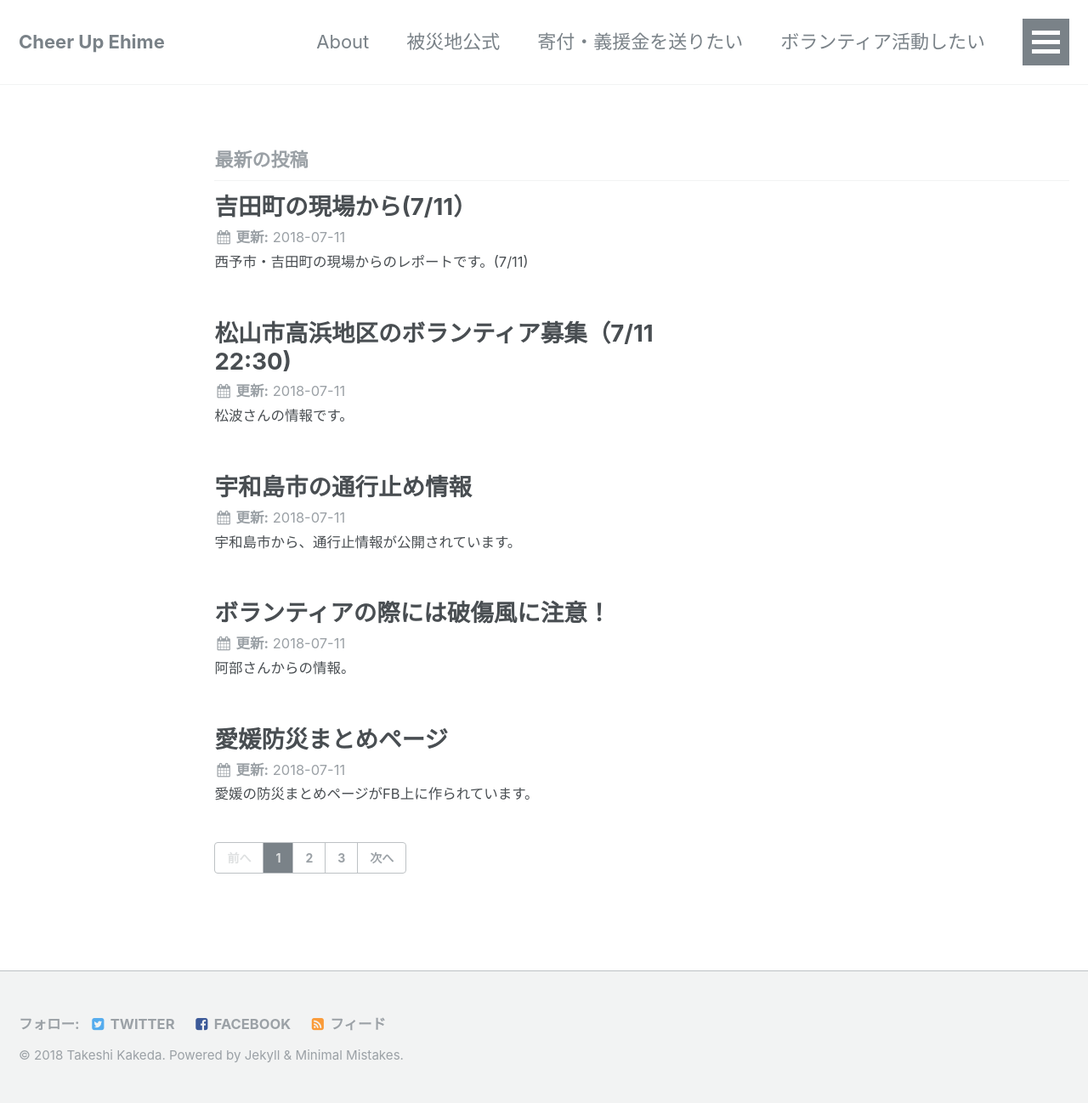
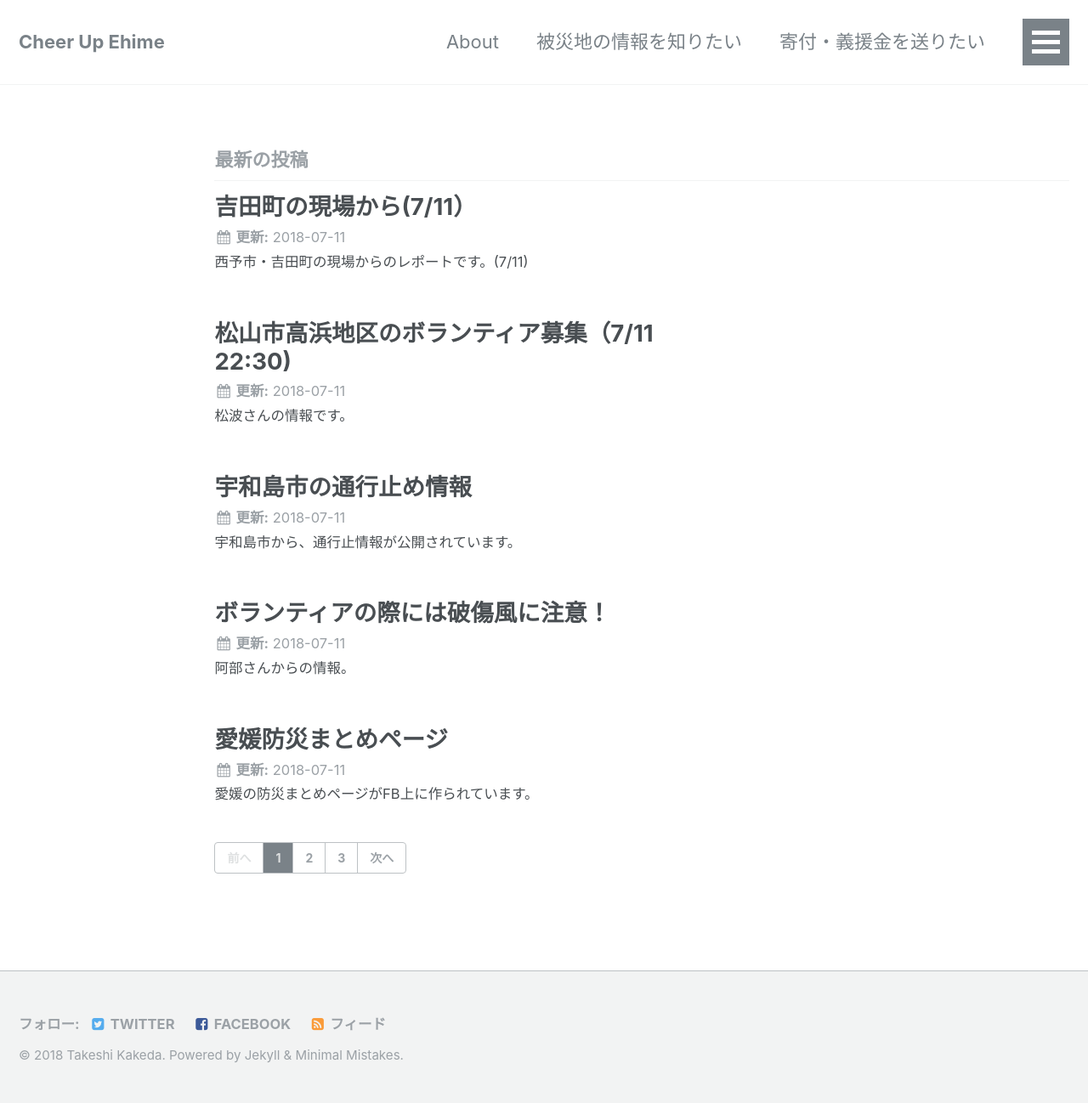
Before and after one commit to cheerup-ehime/cheerup-ehime.github.io, a Jekyll site: the page built from index.html, in a window 1280 px wide. Shown: the whole page at 85% size. Built offline with Jekyll 4.4.1, drawn with Linux system fonts in a browser that asks for light colours; the list of posts is cut into pages by our own code.

Commit message:
メニュー名変更

```diff
--- a/_data/navigation.yml
+++ b/_data/navigation.yml
@@ -2,7 +2,7 @@
 main:
   - title: "About"
     url: /about/
-  - title: "被災地公式"
+  - title: "被災地の情報を知りたい"
     url: /disaster-area/
   - title: "寄付・義援金を送りたい"
     url: /donations/
@@ -16,6 +16,8 @@
     url: /archive/
 
 submenu:
+  - title: "被災地の情報を知りたい"
+    url: /disaster-area/
   - title: "寄付・義援金を送りたい"
     url: /donations/
   - title: "ボランティア活動したい"
```
